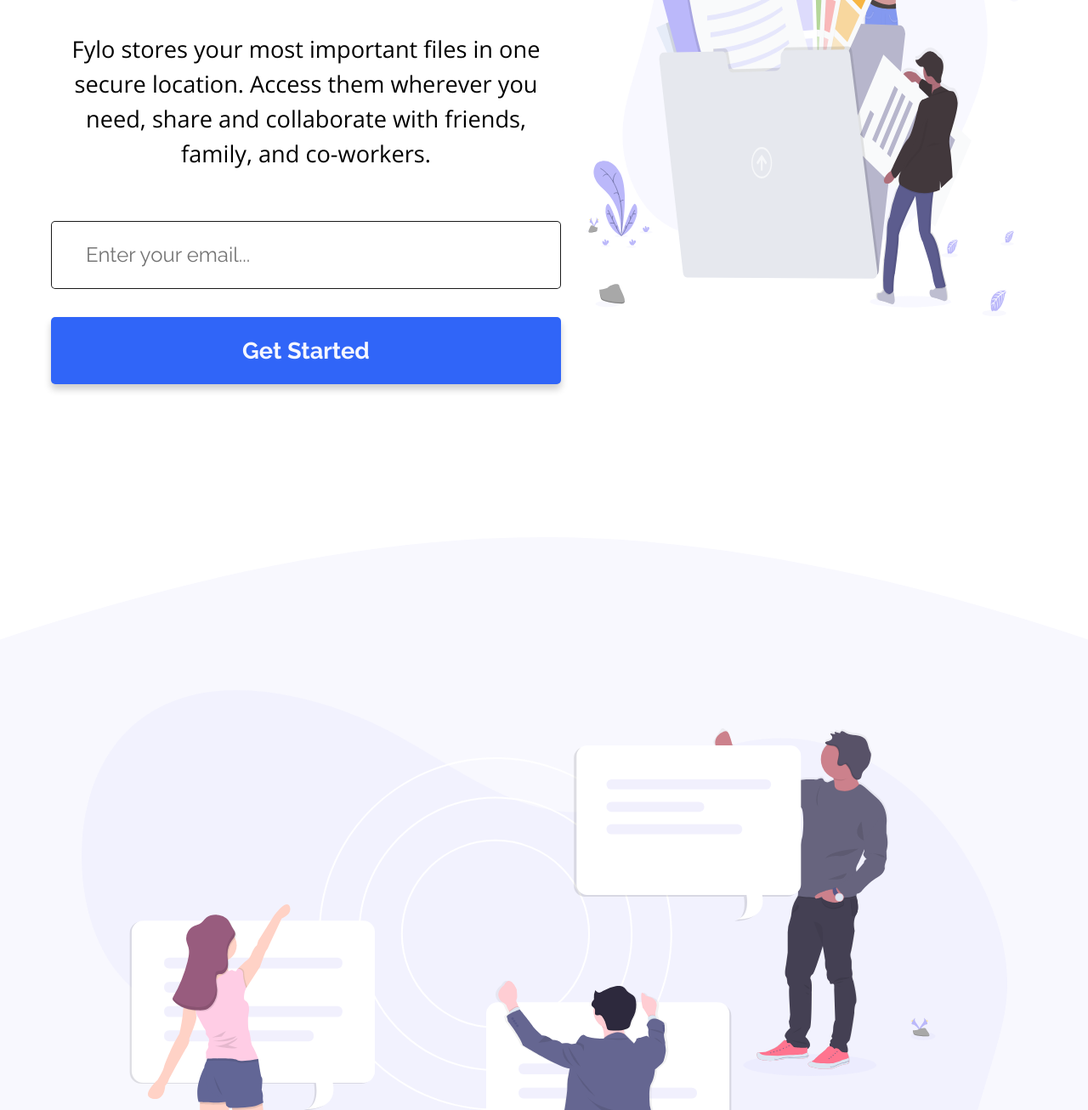
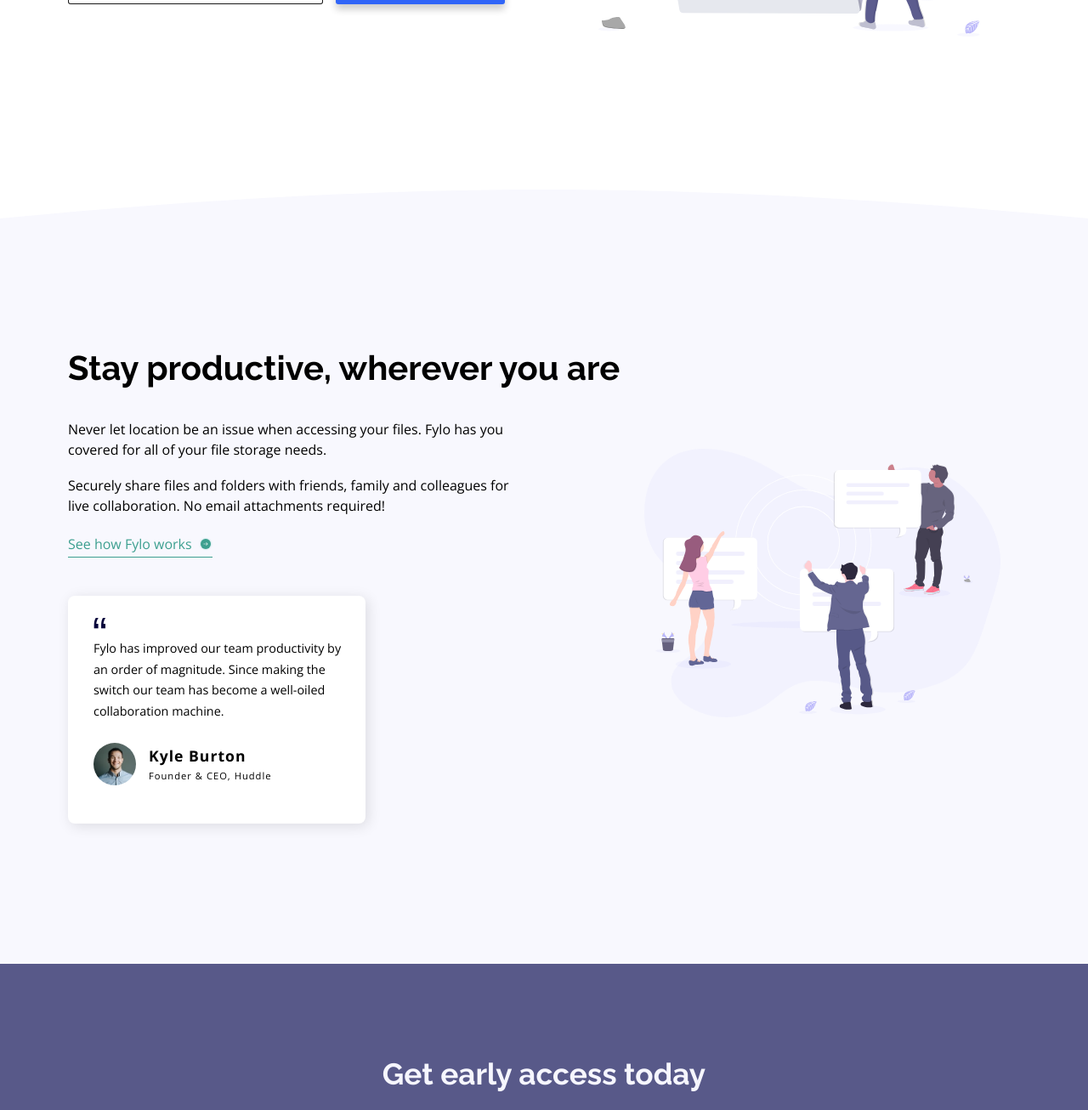
Before and after one commit to Samuel-Amaro/fylo-landing-page-with-two-column-layout, a plain HTML site: page index.html in a window 1280 px wide. Shown: the part 535-1841 px from the top of the page at 85% size. Drawn offline with nearby package versions, Linux system fonts and the light colour scheme.

Commit message:
breakpoint 1000px add mais estilização section intro

```diff
--- a/css/styles.css
+++ b/css/styles.css
@@ -539,23 +539,146 @@
 
 /**BREAKPOINT 1000px ou mais**/
 @media screen and (min-width: 1000px) {
-    .block-main__header{ padding: 70px 80px 0 80px; }
-
-    .block-main__item-menu-top{
-        font-size: 1.1rem;
+    .block-main__section-featured{
+        background-size: 550% 100%;
+        display: grid;
+        grid-template-columns: minmax(min-content, 655px) 1fr;
+        padding: 180px 80px 165px 80px;
     }
 
+    .block-main__header{
+        padding: 70px 80px 0 80px;
+        margin-bottom: 45px;
+    }
+
+    .block-main__item-menu-top{ font-size: 1rem; }
+
     .block-main__section-intro{
-        padding: 45px 45px 0 45px;
+        padding: 45px 80px 0 80px;
         margin-bottom: 180px;
         display: grid;
-        grid-template-columns: 1fr 1fr;
+        grid-template-columns: minmax(min-content, 600px) 1fr;
+        align-items: center;
+        justify-content: center;
+        justify-items: center;
     }
 
     .block-main__side-content-intro{
         grid-column: 2/3;
         grid-row: 1;
+        margin-bottom: 0;
     }
 
+    .block-main__title-intro{
+        font-size: 2.5rem;
+        font-family: 'Raleway', sans-serif;
+        text-align: left;
+        margin-bottom: 18px;
+        width: auto;
+    }
 
+    .block-main__description-intro{
+        font-size: 1.1rem;
+        font-weight: 400;
+        line-height: 1.5;
+        text-align: left;
+        width: auto;
+        padding: 0 20px 0 0;
+        margin-bottom: 25px;
+    }
+
+    .block-main__text-intro{
+        display: flex;
+        flex-flow: column nowrap;
+        align-items: flex-start;
+    }
+
+    .block-main__form-intro{
+        display: flex;
+        flex-flow: row wrap;
+    }
+
+    .block-main__input-email-top{
+        width: 300px;
+        font-size: 0.9rem;
+        height: auto;
+        padding: 15px 0 10px 20px;
+        border-radius: 3px;
+        margin-bottom: 0;
+    }
+
+    .block-main__btn-get-start{
+        width: auto;
+        height: auto;
+        font-size: 0.9rem;
+        padding: 15px 60px;
+        border-radius: 3px;
+        margin-left: 15px;
+    }
+
+    .block-main__side-content-featured{
+        grid-column: 2/3;
+        grid-row: 1;
+        margin-bottom: 0;
+    }
+
+    .block-main__title-featured{
+        font-size: 2.5rem;
+        text-align: left;
+        width: auto;
+        margin: 0 0 30px 0;
+    }
+
+    .block-main__description-featured{
+        font-size: 1rem;
+        line-height: 1.5;
+        text-align: left;
+        margin-bottom: 18px;
+        width: 520px;
+        color: rgb(0, 0, 0);
+    }
+
+    .block-main__description-featured:nth-child(3){ margin-bottom: 20px; }
+
+    .block-main__link-fylo-works{
+        font-size: 1rem;
+        display: grid;
+        grid-template-columns: 150px 20px;
+        border-bottom: 1px solid var(--moderate-cyan);
+        grid-auto-rows: 25px;
+        width: 170px;
+        padding: 0 0 3px 0;
+        margin: 0 0 45px 0;
+        align-items: center;
+    }
+
+    .block-main__icon-link{
+        text-decoration: none;
+        padding: 0 0 0 0;
+        width: 16px;
+        height: 16px;
+    }
+
+    .block-main__testimonial{
+        width: 350px;
+        margin: 0 0;
+        padding: 25px 20px 45px 30px;
+        border-radius: 8px;
+        box-shadow: 3px 3px 15px 1px rgba(0, 0, 0, 0.1);
+    }
+
+    .block-main__text-testimonial{
+        font-size: 0.9rem;
+        font-weight: 400;
+        line-height: 1.7;
+        margin-bottom: 25px;
+        letter-spacing: normal;
+    }
+
+    .block-main__icon-quotes{
+        display: block;
+        width: 15px;
+        height: 15px;
+        margin-bottom: 10px;
+    }
 }
```
